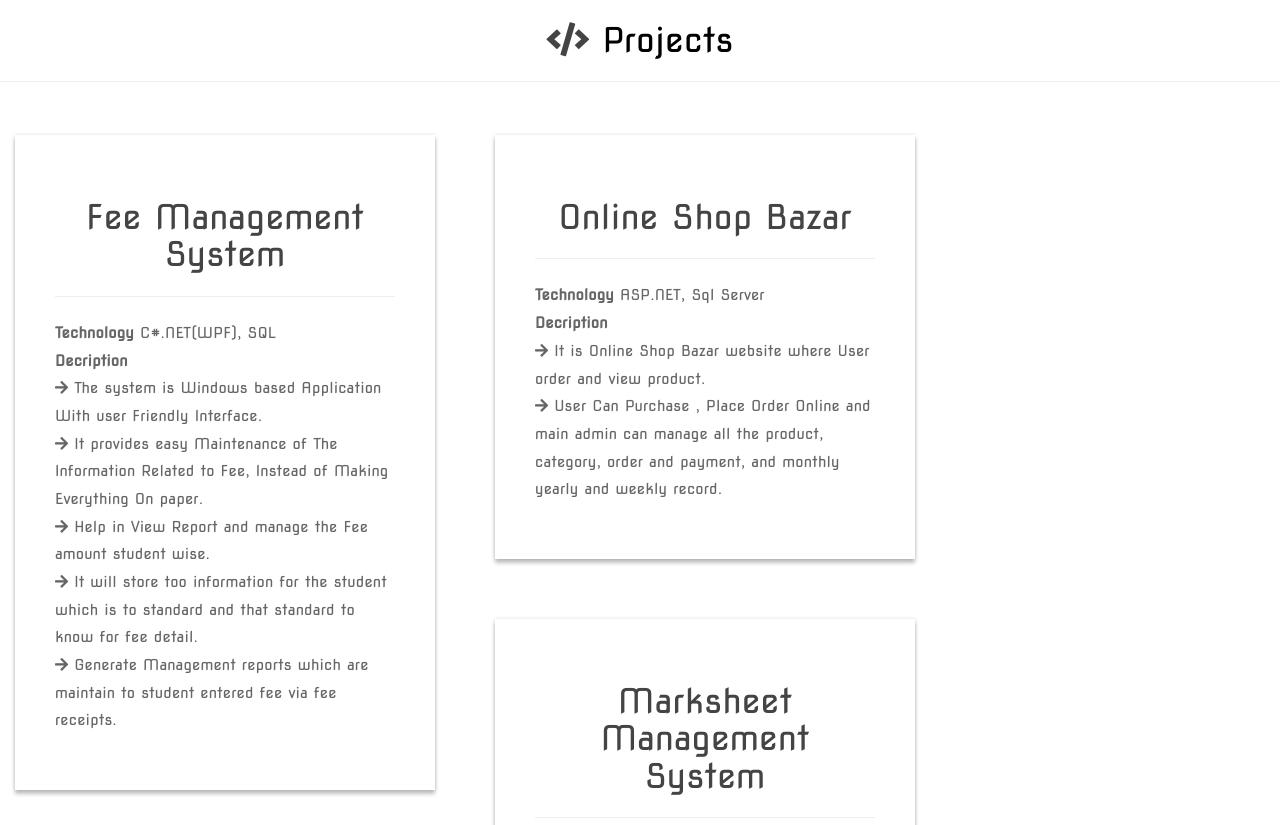
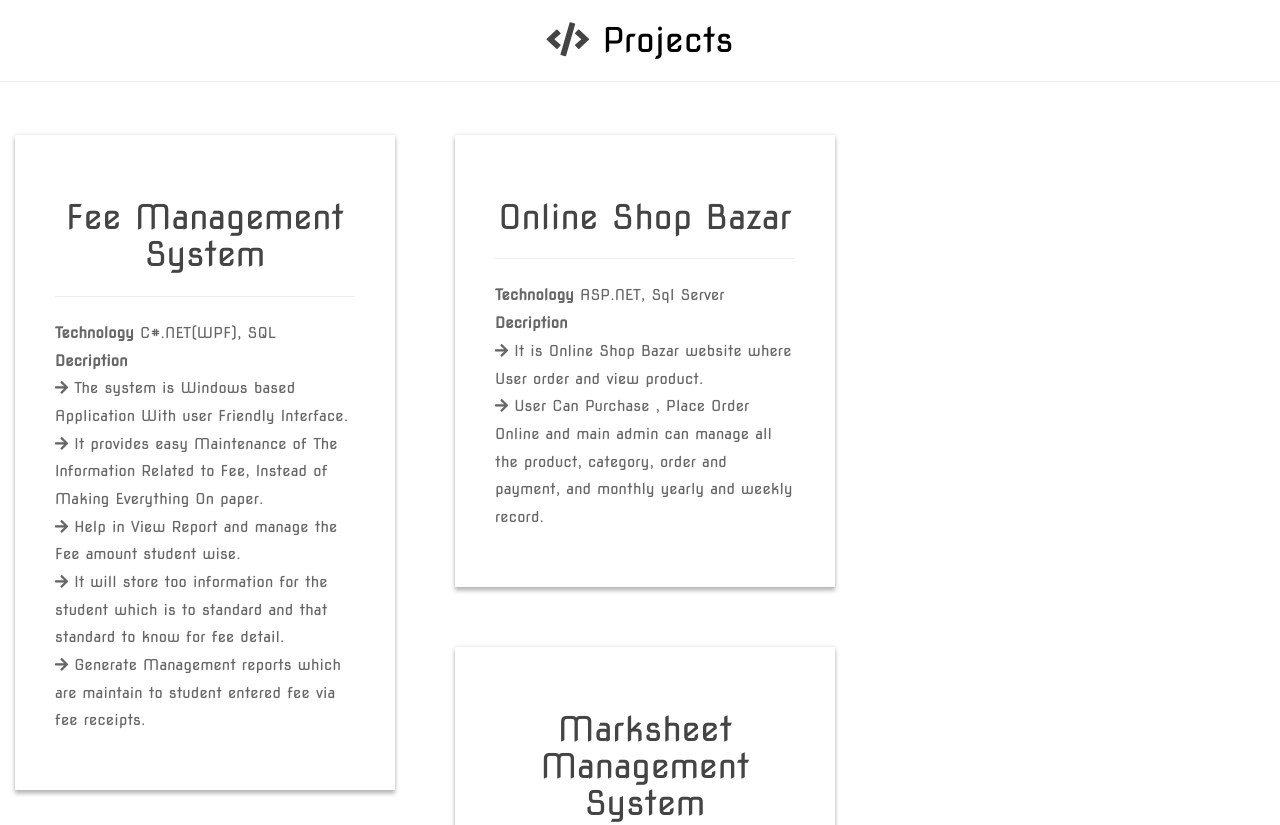
Before and after one commit to RathoreDilip/RathoreDilip.github.io, a plain HTML site: page index.html in a window 1280 px wide. Shown: the part 4720-5545 px from the top of the page. Drawn offline with nearby package versions, Linux system fonts and the light colour scheme.

Commit message:
Update style.css
Update Projects Columns..

```diff
--- a/css/style.css
+++ b/css/style.css
@@ -183,7 +183,7 @@ body{
   }
   .box--slim {
     padding: 40px;
-    max-width: 420px;
+    max-width: 380px;
   }
   .my-project{
     margin-bottom: 50px;
```
